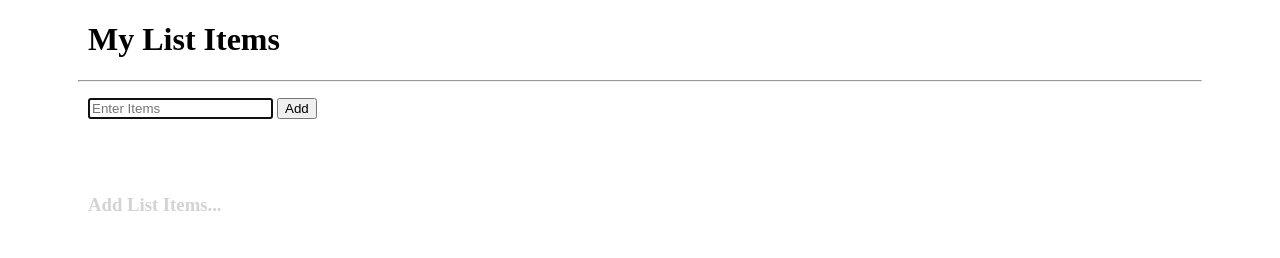
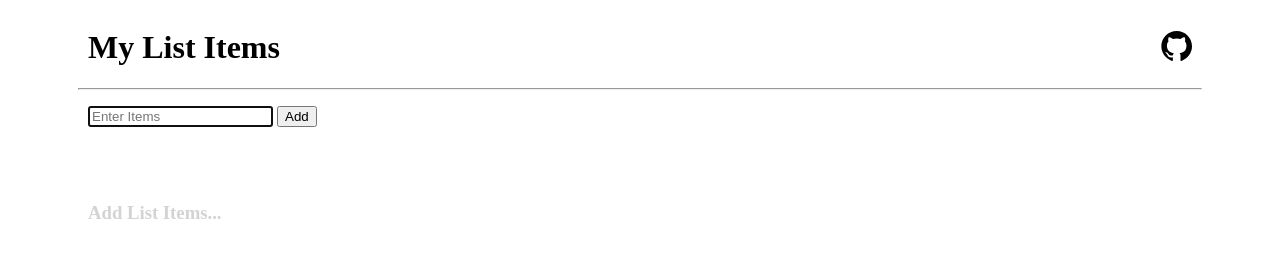
Before and after one commit to NayedulAlam/to-do, a plain HTML site: page index.html in a window 1280 px wide. Drawn offline with Linux system fonts and the light colour scheme.

Commit message:
added github profile

```diff
--- a/index.html
+++ b/index.html
@@ -6,8 +6,11 @@
     <meta name="viewport" content="width=device-width, initial-scale=1.0">
     <title>Document</title>
     <style>
-        h1 {
-            padding-left: 80px;
+        #header {
+            padding: 0 80px;
+            display: flex;
+            justify-content: space-between;
+            align-items: center;
         }
 
         #my-items li {
@@ -62,10 +65,14 @@
 
         @media (max-width:1000px) {
 
-            h1,
+
             #my-items,
             #add {
                 padding-left: 10px;
+            }
+
+            #header {
+                padding: 0 10px;
             }
 
             hr {
@@ -76,7 +83,17 @@
 </head>
 
 <body>
-    <h1>My List Items</h1>
+    <div id="header">
+        <h1>My List Items</h1>
+        <a href="https://github.com/NayedulAlam" target="_blank" alt="Nayedul Alam"><svg height="32" aria-hidden="true"
+                viewBox="0 0 24 24" version="1.1" width="32" data-view-component="true"
+                class="octicon octicon-mark-github v-align-middle color-fg-default">
+                <path
+                    d="M12.5.75C6.146.75 1 5.896 1 12.25c0 5.089 3.292 9.387 7.863 10.91.575.101.79-.244.79-.546 0-.273-.014-1.178-.014-2.142-2.889.532-3.636-.704-3.866-1.35-.13-.331-.69-1.352-1.18-1.625-.402-.216-.977-.748-.014-.762.906-.014 1.553.834 1.769 1.179 1.035 1.74 2.688 1.25 3.349.948.1-.747.402-1.25.733-1.538-2.559-.287-5.232-1.279-5.232-5.678 0-1.25.445-2.285 1.178-3.09-.115-.288-.517-1.467.115-3.048 0 0 .963-.302 3.163 1.179.92-.259 1.897-.388 2.875-.388.977 0 1.955.13 2.875.388 2.2-1.495 3.162-1.179 3.162-1.179.633 1.581.23 2.76.115 3.048.733.805 1.179 1.825 1.179 3.09 0 4.413-2.688 5.39-5.247 5.678.417.36.776 1.05.776 2.128 0 1.538-.014 2.774-.014 3.162 0 .302.216.662.79.547C20.709 21.637 24 17.324 24 12.25 24 5.896 18.854.75 12.5.75Z">
+                </path>
+            </svg>
+        </a>
+    </div>
     <hr>
     <div id="add">
         <div>
```
